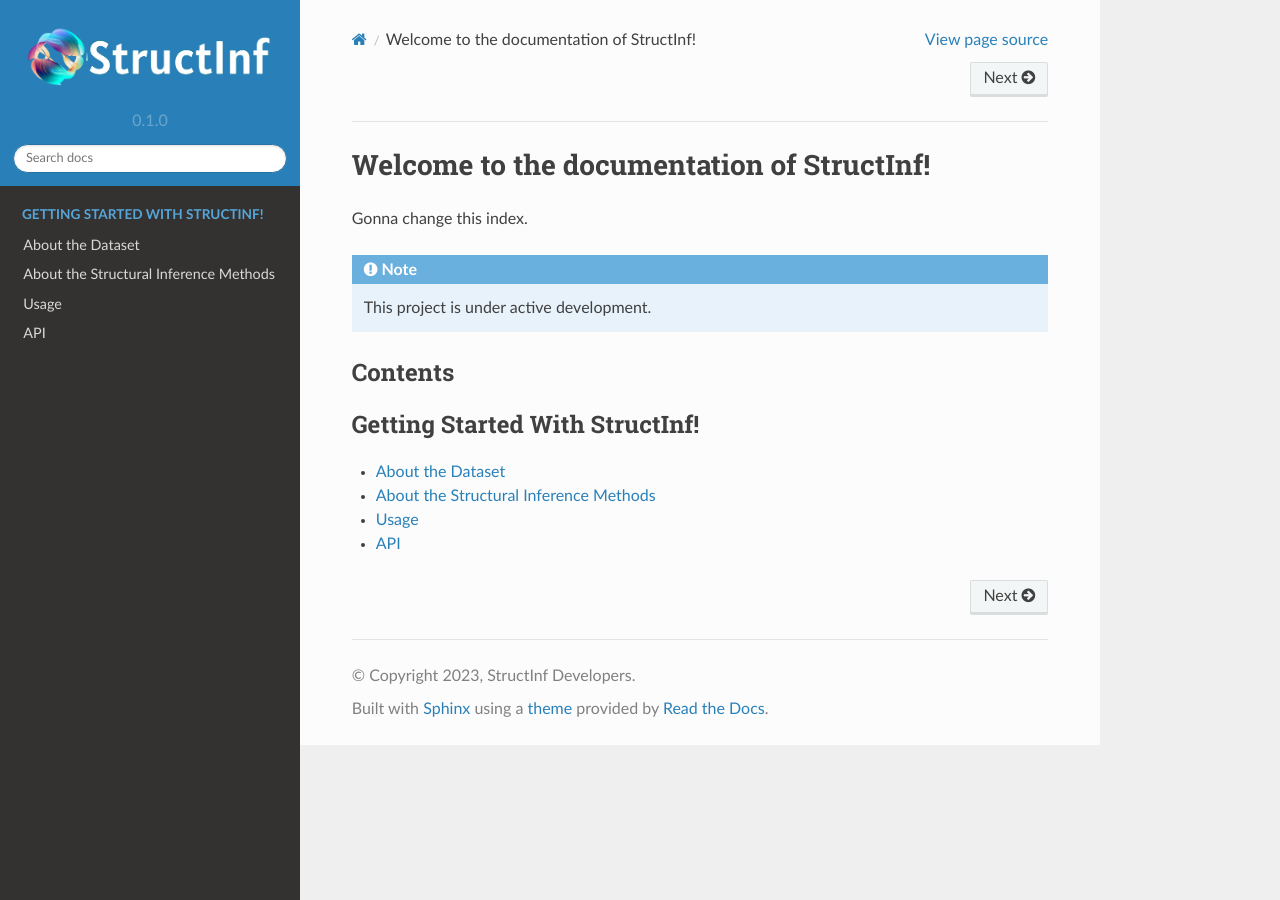
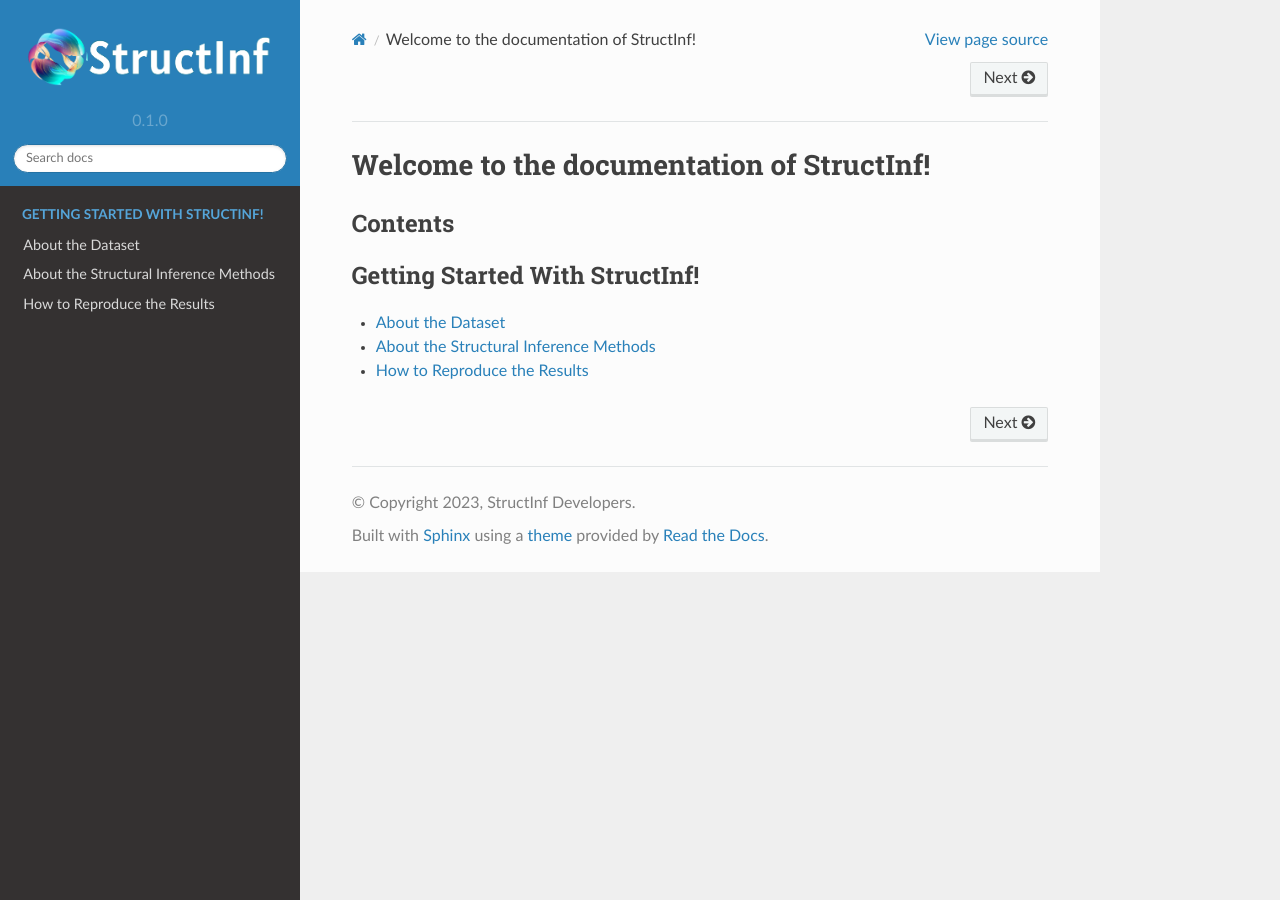
Before and after one commit to wang422003/Benchmarking-Structural-Inference-Methods-for-Interacting-Dynamical-Systems, a Sphinx documentation site: the page built from docs/source/index.rst, in a window 1280 px wide. Built offline with Sphinx 7.4.7 and the Read the Docs theme 2.0.0, drawn with Linux system fonts in a browser that asks for light colours.

Commit message:
Update index.rst

```diff
--- a/docs/source/index.rst
+++ b/docs/source/index.rst
@@ -1,11 +1,5 @@
 Welcome to the documentation of StructInf!
 ============================================================================================================
-
-Gonna change this index.
-
-.. note::
-
-   This project is under active development.
 
 Contents
 --------
@@ -18,5 +12,4 @@ Contents
 
    about_dataset
    about_methods
-   usage
-   api
+   reproduce
```
